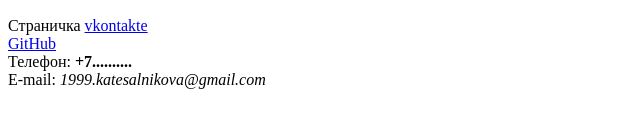
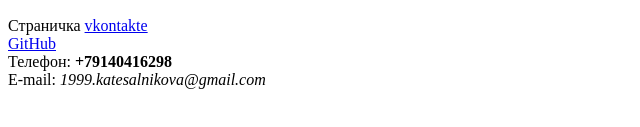
Before and after one commit to salnikovakate/salnikovakate.github.io, a plain HTML site: page index.html in a window 1280 px wide. Shown: the part 267-394 px from the top of the page, 0-640 px from the left. Drawn offline with Linux system fonts and the light colour scheme.

Commit message:
Update index.html

```diff
--- a/index.html
+++ b/index.html
@@ -13,7 +13,7 @@
  <br/>
  <a href=https://github.com/salnikovakate>GitHub</a>
  <br/>
- Телефон: <b>+7..........</b>
+ Телефон: <b>+79140416298</b>
  <br/>
  E-mail: <i>1999.katesalnikova@gmail.com</i>
  </body>
```
